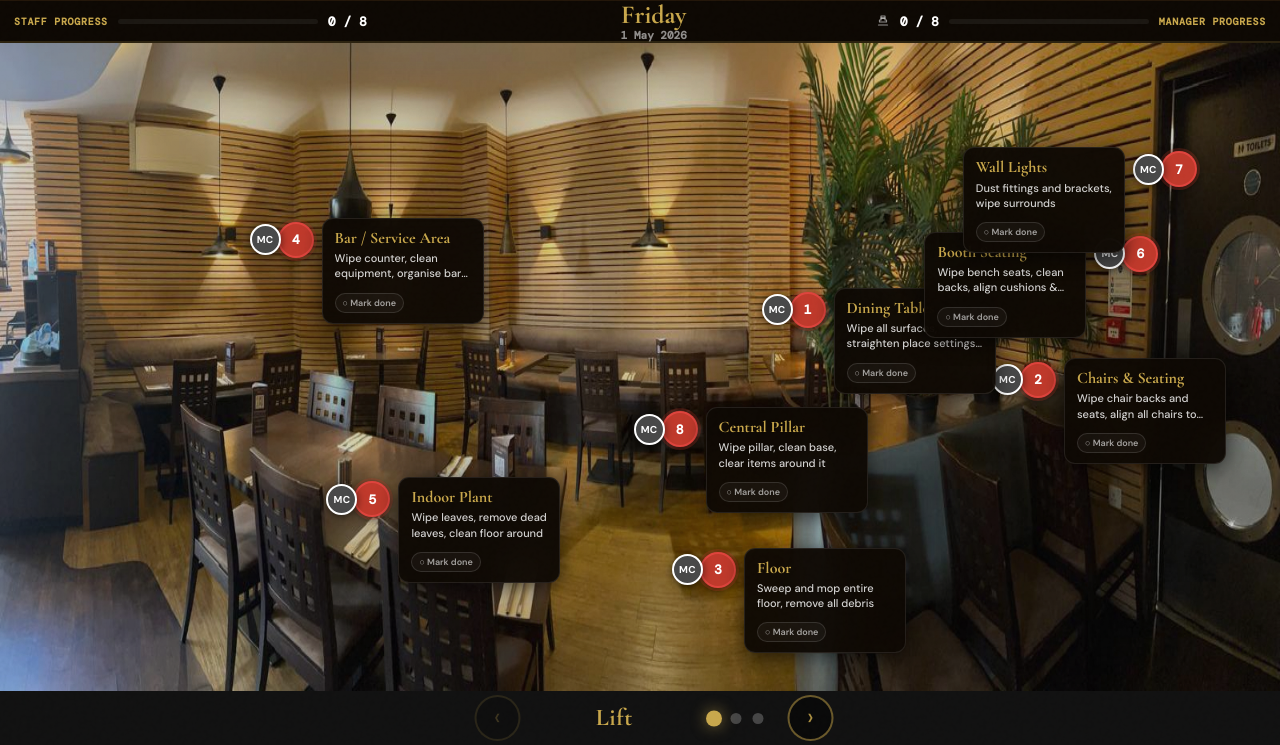
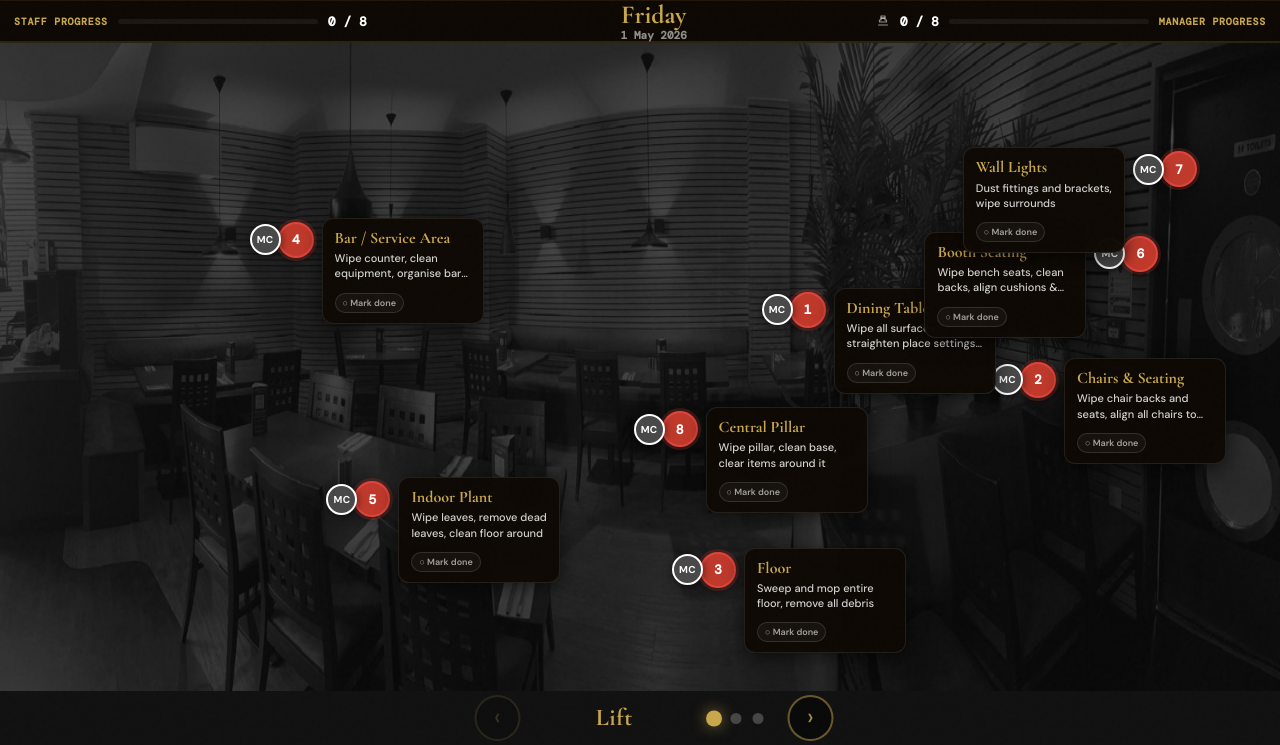
Before and after one commit to Hamzaalitech/cleaning-app, a Flask app: page /sgw/checklist?area=main in a window 1280 px wide. Shown: the part 55-800 px from the top of the page. Run offline with Flask 3, Linux system fonts and the light colour scheme; the visitor is signed in with stand-in values (Sample User, id 1); data that the repository does not hold is empty; some libraries are stand-ins or nearby versions.

Commit message:
Desaturate area photo so task cards are the focal point
The colourful room photo competed visually with the gold/red/green
task cards. Applying grayscale(100%), brightness(0.5), and opacity
0.5 turns the photo into a muted greyscale backdrop, letting the
cards become the unmistakable focus. Spatial layout is still
recognisable — the photo's job is now reference, not focus.

Co-Authored-By: Claude Opus 4.7 (1M context) <noreply@anthropic.com>

```diff
--- a/templates/sgw_checklist.html
+++ b/templates/sgw_checklist.html
@@ -67,7 +67,7 @@
 
   .photo-wrap{position:relative;width:100%;background:#111;user-select:none;overflow:hidden;min-height:calc(100dvh - 98px);}
   .photo-wrap.has-photo{min-height:calc(100dvh - 98px);}
-  .photo-wrap img.area-photo{position:absolute;top:0;left:0;width:100%;aspect-ratio:1.55/1;height:auto;max-height:calc(100% - 54px);object-fit:fill;display:block;opacity:0.82;z-index:0;}
+  .photo-wrap img.area-photo{position:absolute;top:0;left:0;width:100%;aspect-ratio:1.55/1;height:auto;max-height:calc(100% - 54px);object-fit:fill;display:block;opacity:0.5;z-index:0;filter:grayscale(100%) brightness(0.5);}
   .swipe-strip{position:absolute;bottom:0;left:0;right:0;height:54px;display:flex;align-items:center;justify-content:center;gap:24px;z-index:8;pointer-events:auto;}
   .swipe-arrow{width:46px;height:46px;border-radius:50%;border:2px solid rgba(201,168,76,0.5);background:rgba(0,0,0,0.45);color:rgba(201,168,76,0.85);font-size:24px;cursor:pointer;display:flex;align-items:center;justify-content:center;transition:all .2s;font-family:'DM Sans',sans-serif;line-height:1;padding:0;padding-bottom:3px;}
   .swipe-arrow:hover{background:rgba(201,168,76,0.18);border-color:var(--gold);color:var(--gold);}
```
